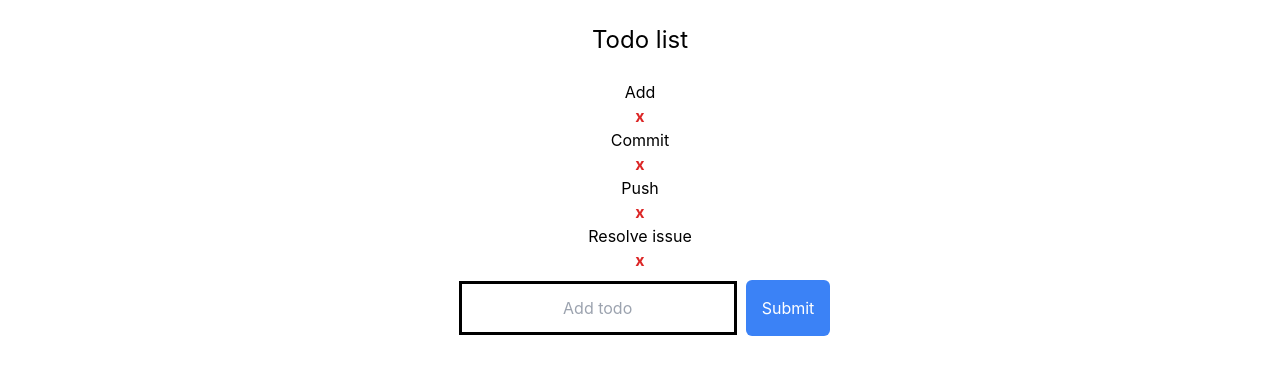
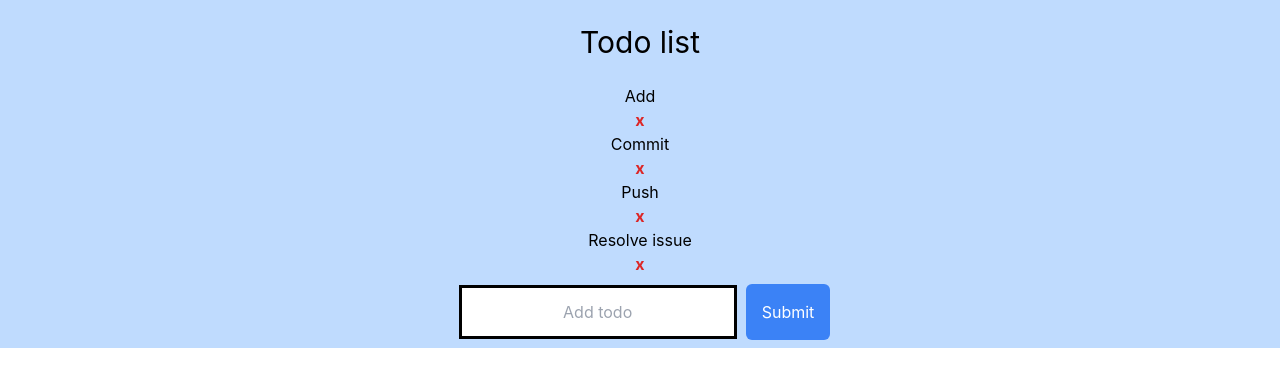
Before and after one commit to KarlOL82/react-practice, a React (Create React App) app: page / in a window 1280 px wide. Shown: the top 386 px of the page. Built offline with nearby package versions, Linux system fonts and the light colour scheme.

Commit message:
changed background

```diff
--- a/src/App.js
+++ b/src/App.js
@@ -10,8 +10,8 @@ export default function App() {
     { id: 4, text: "Resolve issue", done: false },
   ]);
   return (
-    <div className="App">
-      <h1 className="text-2xl p-6">Todo list</h1>
+    <div className="App bg-blue-200">
+      <h1 className="text-3xl p-6">Todo list</h1>
 
       <TodoList setTodos={setTodos} todos={todos} />
       <AddTodo setTodos={setTodos} />
```
